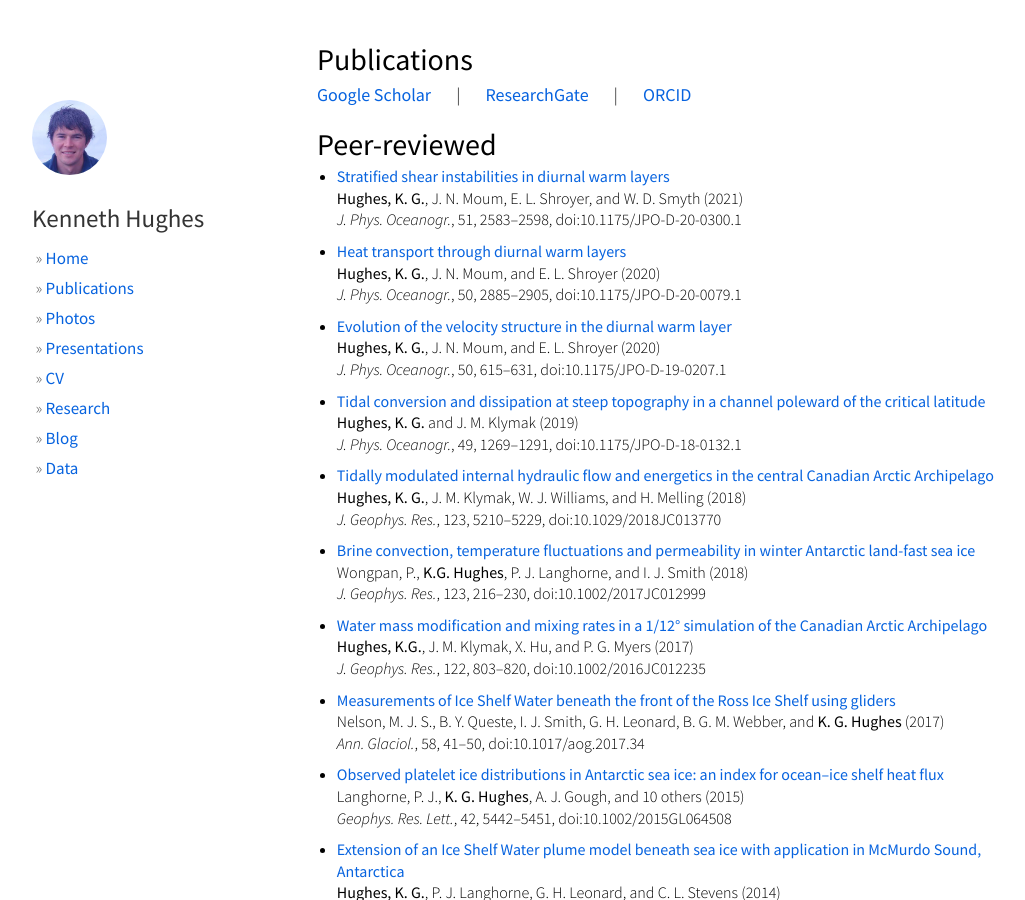
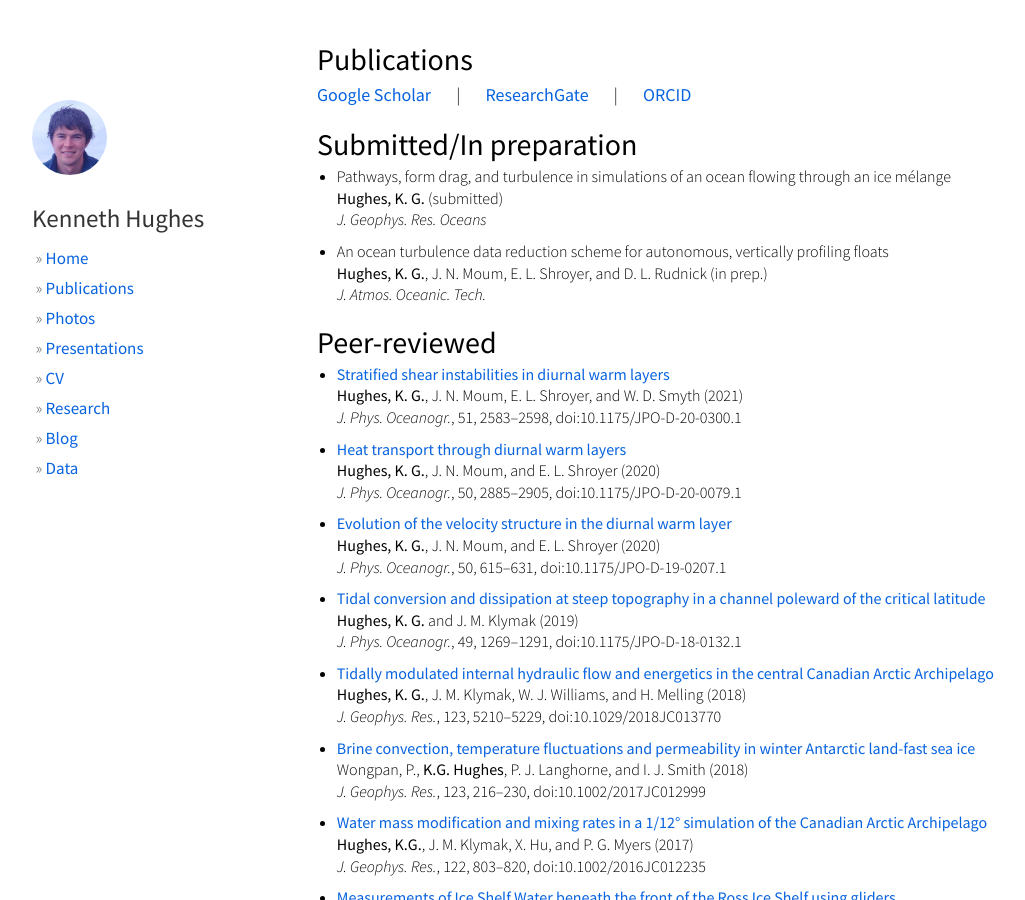
Before and after one commit to hugke729/hugke729.github.io, a Jekyll site: the page built from publications/index.md, in a window 1280 px wide and 900 px high. Shown: the whole window, without its empty margins (53-1078 px from the left). Built offline with Jekyll 4.4.1, drawn with Linux system fonts in a browser that asks for light colours; nearby versions of some CDN libraries.

Commit message:
Add submitted/in prep papers

```diff
--- a/publications/index.md
+++ b/publications/index.md
@@ -8,6 +8,17 @@ css: publications
 ## Publications
 
 [Google Scholar][gs] &nbsp; &nbsp; &nbsp; &#124; &nbsp; &nbsp; &nbsp; [ResearchGate][rg] &nbsp; &nbsp; &nbsp; &#124; &nbsp; &nbsp; &nbsp; [ORCID][oi]
+
+## Submitted/In preparation
+
+* Pathways, form drag, and turbulence in simulations of an ocean flowing through an ice mélange
+__Hughes, K. G.__ (submitted)
+*J. Geophys. Res. Oceans*
+
+* An ocean turbulence data reduction scheme for autonomous, vertically profiling floats
+__Hughes, K. G.__, J. N. Moum, E. L. Shroyer, and D. L. Rudnick  (in prep.)
+*J. Atmos. Oceanic. Tech.*
+
 
 ## Peer-reviewed
 
```
